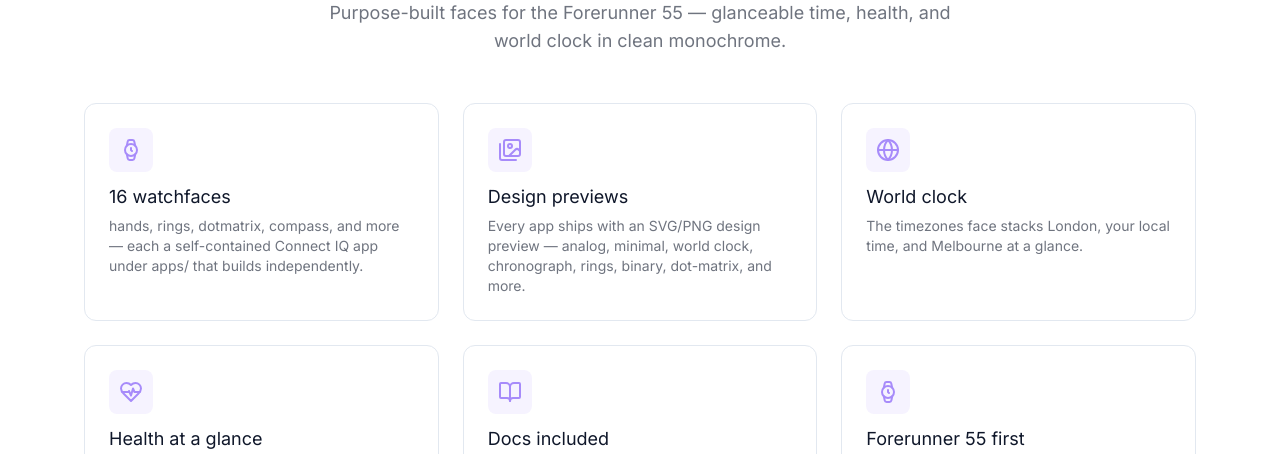
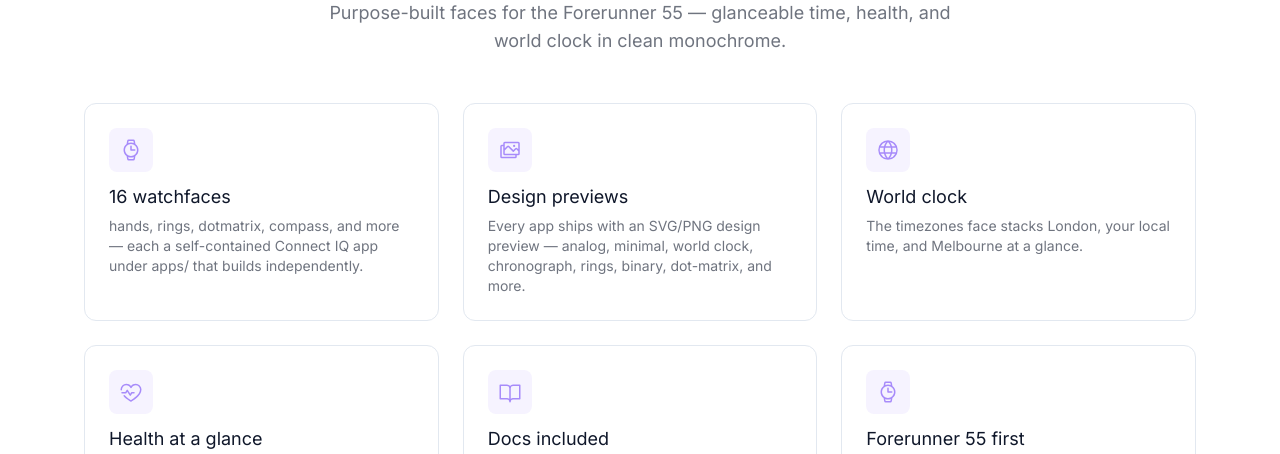
Before and after one commit to hieudoanm/fr55, a Next.js app in the folder packages/landing/: page / in a window 1280 px wide. Shown: the part 800-1254 px from the top of the page. Built offline with nearby package versions, Linux system fonts and the light colour scheme.

Commit message:
feat(landing): use phosphor icons and fix favicon base paths

```diff
--- a/packages/landing/src/app/downloads/page.tsx
+++ b/packages/landing/src/app/downloads/page.tsx
@@ -1,7 +1,7 @@
 import type { Metadata } from 'next';
 import Link from 'next/link';
 import type { FC } from 'react';
-import { FaDownload } from 'react-icons/fa';
+import { PiDownloadSimple } from 'react-icons/pi';
 
 export const metadata: Metadata = {
   title: 'Downloads',
@@ -64,7 +64,7 @@ const Downloads: FC = () => (
               <span className="text-base-content text-sm font-semibold">
                 {slug}
               </span>
-              <FaDownload className="text-primary h-4 w-4 shrink-0" />
+              <PiDownloadSimple className="text-primary h-4 w-4 shrink-0" />
             </a>
           ))}
         </div>
--- a/packages/landing/src/app/layout.tsx
+++ b/packages/landing/src/app/layout.tsx
@@ -8,6 +8,7 @@ import './globals.css';
 const inter = Inter({ subsets: ['latin'] });
 
 const GITHUB = 'https://github.com/hieudoanm/fr55';
+const BASE = process.env.NODE_ENV === 'production' ? '/fr55' : '';
 const LOGO =
   process.env.NODE_ENV === 'production' ? '/fr55/logo.svg' : '/logo.svg';
 
@@ -54,8 +55,8 @@ export const metadata: Metadata = {
   twitter: { card: 'summary_large_image', images: ['/og.png'] },
   icons: {
     icon: [
-      { url: '/favicon.ico', sizes: 'any' },
-      { url: '/favicon.svg', type: 'image/svg+xml' },
+      { url: `${BASE}/favicon.ico`, sizes: 'any' },
+      { url: `${BASE}/favicon.svg`, type: 'image/svg+xml' },
     ],
   },
 };
```
Also changed, not shown: packages/landing/src/app/page.tsx (+12 -12 lines).
